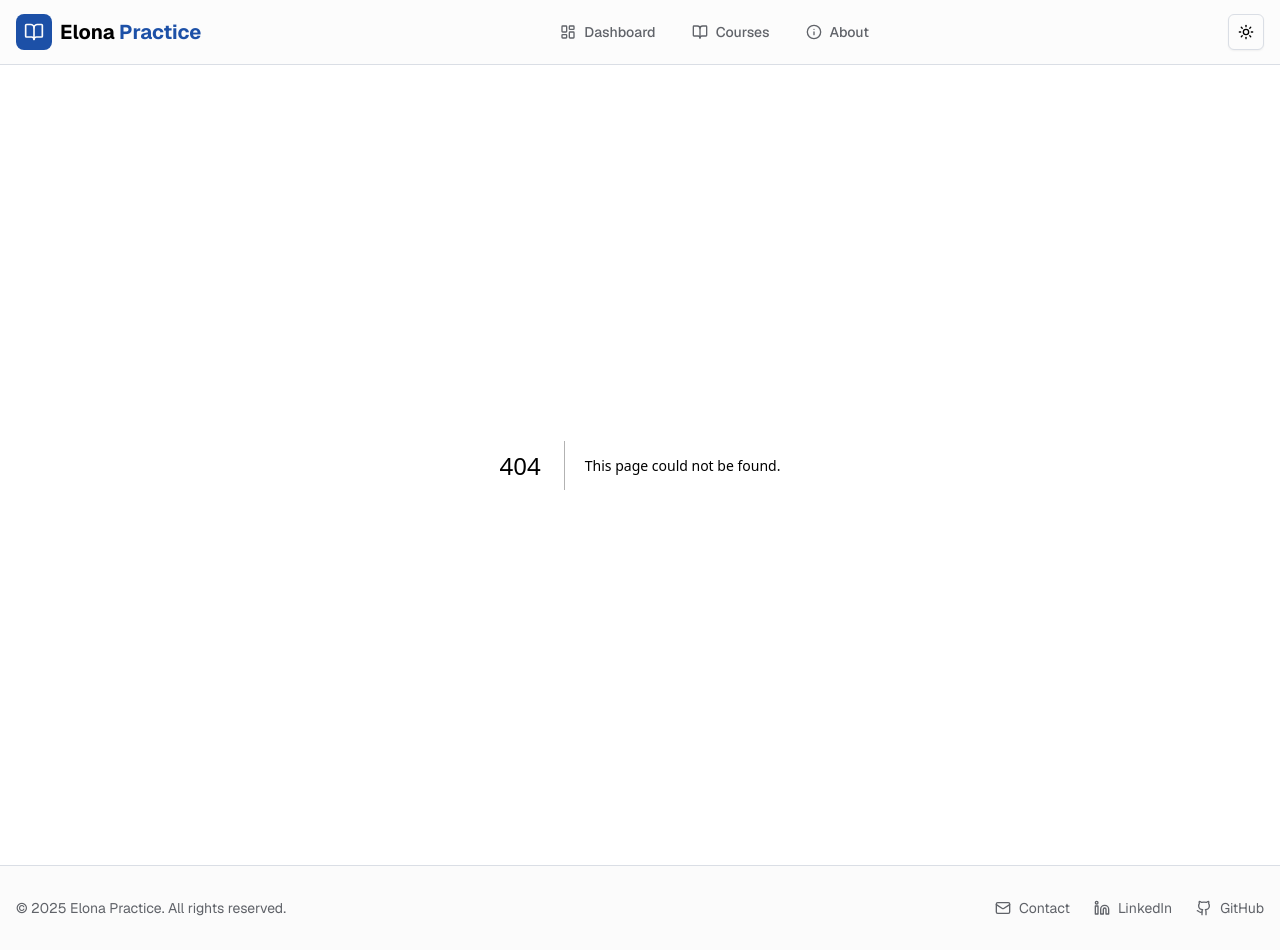
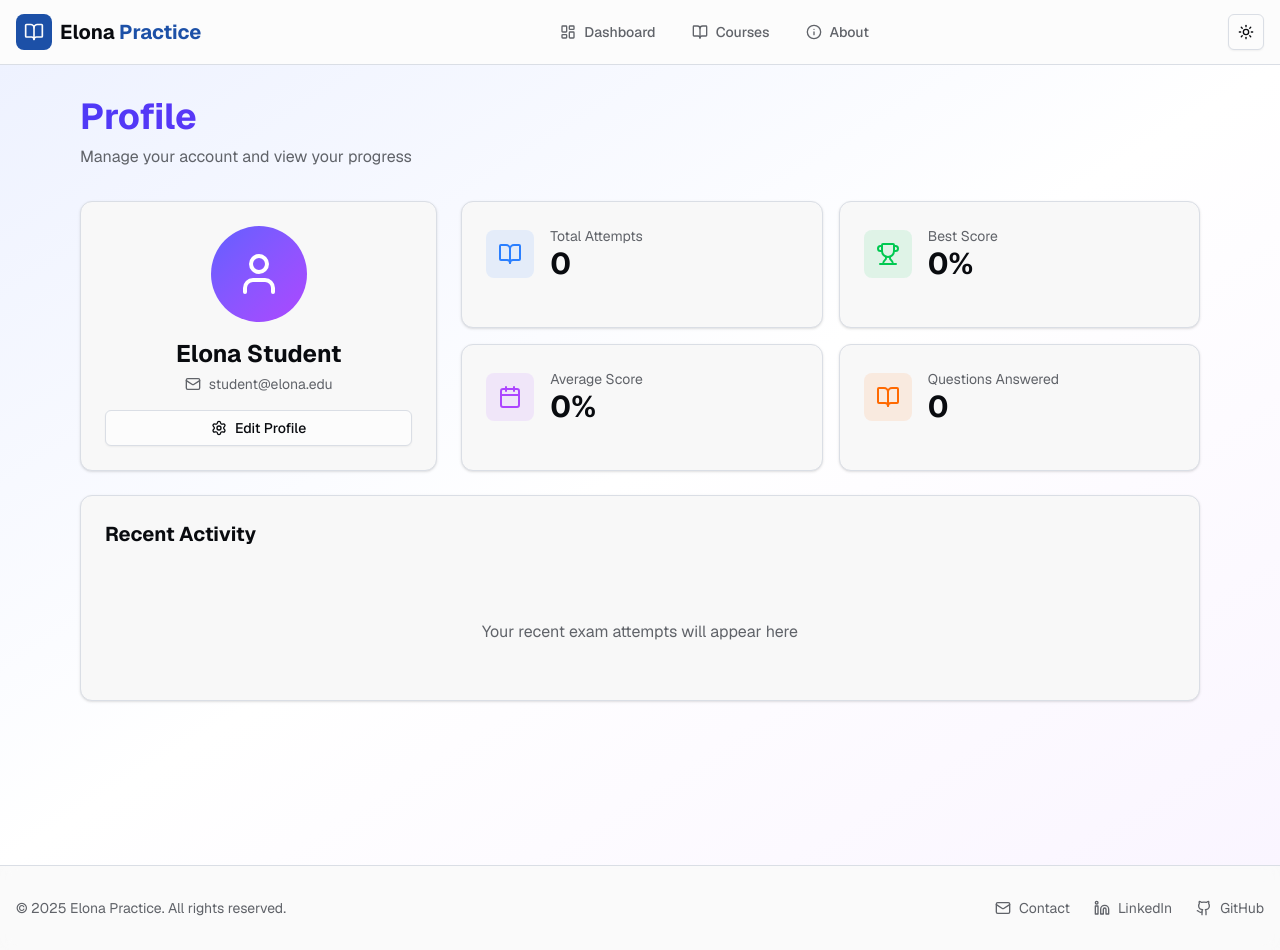
Before and after one commit to LeulTew/ElonaPractice, a Next.js app: page /profile in a window 1280 px wide. Before the commit this address had no page. Built offline with nearby package versions, Linux system fonts and the light colour scheme; no server answers; the database is empty.

Commit message:
feat: Add profile page with user statistics and enhance AI help button with copy feedback and improved prompt generation.

```diff
--- a/app/exam/[examId]/components/question-sidebar.tsx
+++ b/app/exam/[examId]/components/question-sidebar.tsx
@@ -20,6 +20,7 @@ interface QuestionSidebarProps {
   markedQuestions: string[]
   onSelectQuestion: (index: number) => void
   isOpen: boolean
+  onClose?: () => void
 }
 
 export function QuestionSidebar({
@@ -28,7 +29,8 @@ export function QuestionSidebar({
   answers,
   markedQuestions,
   onSelectQuestion,
-  isOpen
+  isOpen,
+  onClose
 }: QuestionSidebarProps) {
   // Group questions by type
   const groupedQuestions = questions.reduce((acc, question, index) => {
@@ -53,7 +55,20 @@ export function QuestionSidebar({
       className="fixed md:relative z-40 h-[calc(100vh-4rem)] border-r border-border bg-card overflow-hidden flex flex-col"
     >
       <div className="p-4 border-b border-border">
-        <h3 className="font-semibold text-lg">Question Navigator</h3>
+        <div className="flex items-center justify-between">
+          <h3 className="font-semibold text-lg">Question Navigator</h3>
+          {onClose && (
+            <button
+              onClick={onClose}
+              className="md:hidden p-1 hover:bg-muted rounded-full transition-colors"
+              aria-label="Close sidebar"
+            >
+              <svg className="w-5 h-5" fill="none" stroke="currentColor" viewBox="0 0 24 24">
+                <path strokeLinecap="round" strokeLinejoin="round" strokeWidth={2} d="M6 18L18 6M6 6l12 12" />
+              </svg>
+            </button>
+          )}
+        </div>
         <div className="flex gap-4 mt-4 text-xs text-muted-foreground">
           <div className="flex items-center gap-1">
             <div className="w-2 h-2 rounded-full bg-primary" />
--- a/app/exam/[examId]/page.tsx
+++ b/app/exam/[examId]/page.tsx
@@ -80,7 +80,6 @@ export default function ExamPage() {
   const [showExitWarning, setShowExitWarning] = useState(false)
   const [showAIResponse, setShowAIResponse] = useState(false)
   const [aiResponse, setAiResponse] = useState('')
-  const [isAiLoading, setIsAiLoading] = useState(false)
   const [copied, setCopied] = useState(false)
 
   // Navigation Guard
@@ -290,6 +289,14 @@ export default function ExamPage() {
 
   return (
     <div className="flex h-screen w-full bg-background overflow-hidden">
+      {/* Mobile Backdrop */}
+      {sidebarOpen && (
+        <div
+          className="fixed inset-0 bg-black/50 z-30 md:hidden"
+          onClick={() => setSidebarOpen(false)}
+        />
+      )}
+
       {/* Sidebar */}
       <QuestionSidebar
         questions={questions}
@@ -298,6 +305,7 @@ export default function ExamPage() {
         markedQuestions={markedQuestions}
         onSelectQuestion={setCurrentQuestionIndex}
         isOpen={sidebarOpen}
+        onClose={() => setSidebarOpen(false)}
       />
 
       {/* Main Content Wrapper */}
@@ -536,22 +544,35 @@ export default function ExamPage() {
 
 
                     {/* Short Answer / Case Study / Identify Error */}
-                    {['SHORT_ANSWER', 'CASE_STUDY', 'IDENTIFY_ERROR'].includes(currentQuestion.question_type) && (
-                      <div className="relative">
+                    {(() => {
+                      const type = currentQuestion.question_type?.trim().toUpperCase()
+                      // Explicitly check for text-based types OR fallback if not handled by others
+                      const isTextQuestion = ['SHORT_ANSWER', 'CASE_STUDY', 'IDENTIFY_ERROR'].includes(type) ||
+                                           !['MCQ', 'MULTI_SELECT', 'TRUE_FALSE', 'MATCHING', 'ORDER_SEQUENCE'].includes(type)
+
+                      if (isTextQuestion) {
+                        console.log('Rendering Text Input for type:', type)
+                      }
+                      return isTextQuestion
+                    })() && (
+                      <div className="relative space-y-3">
+                        <label className="block text-sm font-medium text-foreground">
+                          Your Answer:
+                        </label>
                         <Textarea
-                          placeholder="Type your explanation here..."
+                          placeholder="Type your detailed explanation or answer here..."
                           value={answers[currentQuestion.id] || ''}
                           onChange={(e) => handleAnswer(e.target.value)}
                           disabled={showAnswer}
                           className={cn(
-                            "min-h-[120px]",
-                            showAnswer && "border-primary"
+                            "min-h-[200px] text-base",
+                            showAnswer && "border-primary bg-muted/50"
                           )}
                         />
                         {showAnswer && (
-                          <div className="mt-4 p-4 bg-secondary/50 rounded-lg border border-border">
-                            <p className="text-sm font-medium mb-1 text-primary">Sample Answer / Key Points:</p>
-                            <p className="text-sm text-muted-foreground">{currentQuestion.correct_answer || "No answer key available."}</p>
+                          <div className="mt-4 p-4 bg-green-50 dark:bg-green-900/20 rounded-lg border-2 border-green-500/50">
+                            <p className="text-sm font-bold mb-2 text-green-900 dark:text-green-100">Sample Answer / Key Points:</p>
+                            <p className="text-sm text-green-800 dark:text-green-200 whitespace-pre-wrap">{currentQuestion.correct_answer || "No answer key available."}</p>
                           </div>
                         )}
                       </div>
@@ -625,7 +646,7 @@ export default function ExamPage() {
         </main>
 
         {/* Sticky Bottom Navigation - Fixed Height */}
-        <footer className="h-20 shrink-0 border-t border-border bg-card flex items-center justify-between px-4 md:px-12 z-20 w-full">
+        <footer className="h-20 shrink-0 border-t border-border bg-card flex items-center justify-between px-4 md:px-12 z-20 w-full mb-16 md:mb-0">
           <Button
             variant="outline"
             onClick={() => setCurrentQuestionIndex(prev => Math.max(0, prev - 1))}
@@ -745,7 +766,7 @@ export default function ExamPage() {
                       </Button>
                     </div>
 
-                    {isAiLoading ? (
+                    {false ? (
                       <div className="flex flex-col items-center py-8 gap-4">
                         <div className="h-8 w-8 animate-spin rounded-full border-4 border-indigo-500 border-t-transparent" />
                         <p className="text-sm text-muted-foreground animate-pulse">Analyzing question...</p>
--- /dev/null
+++ b/app/profile/page.tsx
@@ -0,0 +1,141 @@
+"use client"
+
+import { useState, useEffect } from "react"
+import { User, Mail, BookOpen, Trophy, Calendar, Settings } from "lucide-react"
+import { Card } from "@/components/ui/card"
+import { Button } from "@/components/ui/button"
+import { supabase } from "@/lib/supabase"
+
+export default function ProfilePage() {
+  const [stats, setStats] = useState({
+    totalAttempts: 0,
+    averageScore: 0,
+    bestScore: 0,
+    totalQuestions: 0
+  })
+
+  useEffect(() => {
+    async function loadStats() {
+      try {
+        const { data: attempts } = await supabase
+          .from('exam_attempts')
+          .select('score, total_questions')
+          .order('created_at', { ascending: false })
+
+        if (attempts && attempts.length > 0) {
+          const totalAttempts = attempts.length
+          const avgScore = attempts.reduce((sum, a) => sum + (a.score || 0), 0) / totalAttempts
+          const bestScore = Math.max(...attempts.map(a => a.score || 0))
+          const totalQuestions = attempts.reduce((sum, a) => sum + (a.total_questions || 0), 0)
+
+          setStats({
+            totalAttempts,
+            averageScore: Math.round(avgScore),
+            bestScore,
+            totalQuestions
+          })
+        }
+      } catch (error) {
+        console.error('Error fetching stats:', error)
+      }
+    }
+    loadStats()
+  }, [])
+
+  return (
+    <div className="min-h-screen bg-gradient-to-br from-indigo-50 via-white to-purple-50 dark:from-gray-900 dark:via-gray-800 dark:to-gray-900">
+      <div className="container mx-auto px-4 py-8 max-w-6xl">
+        {/* Header */}
+        <div className="mb-8">
+          <h1 className="text-4xl font-bold bg-gradient-to-r from-indigo-600 to-purple-600 bg-clip-text text-transparent">
+            Profile
+          </h1>
+          <p className="text-muted-foreground mt-2">Manage your account and view your progress</p>
+        </div>
+
+        <div className="grid grid-cols-1 lg:grid-cols-3 gap-6">
+          {/* Profile Card */}
+          <Card className="lg:col-span-1 p-6">
+            <div className="flex flex-col items-center text-center space-y-4">
+              <div className="w-24 h-24 rounded-full bg-gradient-to-br from-indigo-500 to-purple-500 flex items-center justify-center">
+                <User className="w-12 h-12 text-white" />
+              </div>
+              <div>
+                <h2 className="text-2xl font-bold">Elona Student</h2>
+                <p className="text-sm text-muted-foreground flex items-center justify-center gap-2 mt-1">
+                  <Mail className="w-4 h-4" />
+                  student@elona.edu
+                </p>
+              </div>
+              <Button variant="outline" className="w-full gap-2">
+                <Settings className="w-4 h-4" />
+                Edit Profile
+              </Button>
+            </div>
+          </Card>
+
+          {/* Stats Grid */}
+          <div className="lg:col-span-2 grid grid-cols-1 sm:grid-cols-2 gap-4">
+            <Card className="p-6 hover:shadow-lg transition-shadow">
+              <div className="flex items-center gap-4">
+                <div className="p-3 rounded-lg bg-blue-500/10">
+                  <BookOpen className="w-6 h-6 text-blue-500" />
+                </div>
+                <div>
+                  <p className="text-sm text-muted-foreground">Total Attempts</p>
+                  <p className="text-3xl font-bold">{stats.totalAttempts}</p>
+                </div>
+              </div>
+            </Card>
+
+            <Card className="p-6 hover:shadow-lg transition-shadow">
+              <div className="flex items-center gap-4">
+                <div className="p-3 rounded-lg bg-green-500/10">
+                  <Trophy className="w-6 h-6 text-green-500" />
+                </div>
+                <div>
+                  <p className="text-sm text-muted-foreground">Best Score</p>
+                  <p className="text-3xl font-bold">{stats.bestScore}%</p>
+                </div>
+              </div>
+            </Card>
+
+            <Card className="p-6 hover:shadow-lg transition-shadow">
+              <div className="flex items-center gap-4">
+                <div className="p-3 rounded-lg bg-purple-500/10">
+                  <Calendar className="w-6 h-6 text-purple-500" />
+                </div>
+                <div>
+                  <p className="text-sm text-muted-foreground">Average Score</p>
+                  <p className="text-3xl font-bold">{stats.averageScore}%</p>
+                </div>
+              </div>
+            </Card>
+
+            <Card className="p-6 hover:shadow-lg transition-shadow">
+              <div className="flex items-center gap-4">
+                <div className="p-3 rounded-lg bg-orange-500/10">
+                  <BookOpen className="w-6 h-6 text-orange-500" />
+                </div>
+                <div>
+                  <p className="text-sm text-muted-foreground">Questions Answered</p>
+                  <p className="text-3xl font-bold">{stats.totalQuestions}</p>
+                </div>
+              </div>
+            </Card>
+          </div>
+        </div>
+
+        {/* Recent Activity */}
+        <Card className="mt-6 p-6">
+          <h3 className="text-xl font-bold mb-4">Recent Activity</h3>
+          <div className="space-y-4">
+            <p className="text-muted-foreground text-center py-8">
+              Your recent exam attempts will appear here
+            </p>
+          </div>
+        </Card>
+      </div>
+    </div>
+  )
+}
--- a/components/mobile-nav-wrapper.tsx
+++ b/components/mobile-nav-wrapper.tsx
@@ -31,7 +31,7 @@ export function MobileNavWrapper() {
       id: 'profile',
       icon: <User />,
       label: 'Profile',
-      onClick: () => {} // Placeholder
+      onClick: () => router.push('/profile')
     },
   ]
 
@@ -39,6 +39,7 @@ export function MobileNavWrapper() {
     if (pathname === '/dashboard') return 0
     if (pathname === '/courses') return 1
     if (pathname === '/about') return 2
+    if (pathname === '/profile') return 3
     return -1
   })()
 
--- a/components/ui/ai-help-button.tsx
+++ b/components/ui/ai-help-button.tsx
@@ -2,7 +2,7 @@
 
 import { useState } from "react"
 import { Button } from "@/components/ui/button"
-import { Bot, Loader2, Copy, ExternalLink, Sparkles } from "lucide-react"
+import { Bot, Loader2, Copy, ExternalLink, Sparkles, Check } from "lucide-react"
 import { Modal } from "@/components/ui/modal"
 
 interface AIHelpButtonProps {
@@ -25,6 +25,7 @@ export function AIHelpButton({
   const [isOpen, setIsOpen] = useState(false)
   const [loading, setLoading] = useState(false)
   const [aiResponse, setAiResponse] = useState<string | null>(null)
+  const [copySuccess, setCopySuccess] = useState(false)
 
   const generatePrompt = () => {
     let prompt = `Can you help me with this chemistry question?\n\nQuestion: ${questionText}`
@@ -32,10 +33,12 @@ export function AIHelpButton({
       prompt += `\nOptions: ${options.join(', ')}`
     }
     if (imageUrl) {
-      prompt += `\n[Image: ${imageUrl}]`
+      // Note: Image URL included for reference
+      prompt += `\n\n[Note: This question includes a diagram/image. Please visit the original question to view it, or I can describe it if needed.]`
+      prompt += `\nImage URL: ${imageUrl}`
     }
     if (userAnswer) {
-      prompt += `\nMy Answer: ${JSON.stringify(userAnswer)}`
+      prompt += `\n\nMy Answer: ${JSON.stringify(userAnswer)}`
     }
     return prompt
   }
@@ -72,19 +75,40 @@ export function AIHelpButton({
   }
 
   const copyPrompt = async () => {
-    await navigator.clipboard.writeText(generatePrompt())
+    try {
+      const prompt = generatePrompt()
+      await navigator.clipboard.writeText(prompt)
+      setCopySuccess(true)
+      setTimeout(() => setCopySuccess(false), 2000)
+    } catch (err) {
+      console.error('Failed to copy:', err)
+      alert('Failed to copy to clipboard. Please try again.')
+    }
   }
 
   const openExternalAI = async (url: string, useQueryParam = false) => {
+    try {
       const prompt = generatePrompt()
+
+      // Copy to clipboard first
+      try {
         await navigator.clipboard.writeText(prompt)
+        setCopySuccess(true)
+        setTimeout(() => setCopySuccess(false), 2000)
+      } catch (clipErr) {
+        console.warn('Clipboard copy failed:', clipErr)
+      }
 
+      // Then open URL
       let finalUrl = url
       if (useQueryParam) {
         finalUrl = `${url}?q=${encodeURIComponent(prompt)}`
       }
 
       window.open(finalUrl, "_blank")
+    } catch (err) {
+      console.error('Failed to open external AI:', err)
+    }
   }
 
   return (
@@ -132,7 +156,7 @@ export function AIHelpButton({
               <Button
                 variant="outline"
                 className="justify-start gap-2"
-                onClick={() => openExternalAI("https://x.com/i/grok")}
+                onClick={() => openExternalAI("https://grok.com/")}
               >
                 <ExternalLink className="w-4 h-4" />
                 Grok
@@ -150,8 +174,8 @@ export function AIHelpButton({
                 className="justify-start gap-2"
                 onClick={copyPrompt}
               >
-                <Copy className="w-4 h-4" />
-                Copy Prompt Only
+                {copySuccess ? <Check className="w-4 h-4 text-green-500" /> : <Copy className="w-4 h-4" />}
+                {copySuccess ? 'Copied!' : 'Copy Prompt Only'}
               </Button>
             </div>
           </div>
--- a/scripts/check-question-metadata.ts
+++ b/scripts/check-question-metadata.ts
@@ -23,7 +23,6 @@ async function checkMetadata() {
   if (questions && questions.length > 0) {
     console.log(`Found ${questions.length} questions with images:`);
     questions.forEach(q => {
-      const url = q.metadata.image_url;
       console.log(`[${q.exam_id}] Q${q.order_index + 1} (${q.question_type}): ${q.metadata?.image_url ? q.metadata.image_url.split('/').pop() : 'No Image'}`);
     if (q.question_type === 'CASE_STUDY' || q.question_type === 'IDENTIFY_ERROR') {
       console.log(`   Answer: ${q.correct_answer ? 'Present' : 'MISSING'}`);
--- a/scripts/seed-questions.ts
+++ b/scripts/seed-questions.ts
@@ -65,7 +65,7 @@ async function seedQuestions() {
         ...((q as any).metadata || {}),
         image_url: q.image || null,
         // eslint-disable-next-line @typescript-eslint/no-explicit-any
-        hint: (q as any).hint || (q.explanation ? `Hint: ${q.explanation.split('.')[0]}.` : "Review the key concepts related to this topic."),
+        hint: (q as any).hint || generateSubtleHint(q.content, q.type),
         original_type: isOrderSequence ? 'ORDER_SEQUENCE' : undefined
       };
 
@@ -100,4 +100,29 @@ async function seedQuestions() {
   console.log('\n✅ Question seeding complete!');
 }
 
+function generateSubtleHint(content: string, type: string): string {
+  const lowerContent = content.toLowerCase();
+
+  if (lowerContent.includes('chiral') || lowerContent.includes('enantiomer') || lowerContent.includes('stereocenter')) {
+    return "Consider the spatial arrangement of atoms and symmetry.";
+  }
+  if (lowerContent.includes('mechanism') || lowerContent.includes('reaction')) {
+    return "Focus on the movement of electrons and the stability of intermediates.";
+  }
+  if (lowerContent.includes('acid') || lowerContent.includes('base') || lowerContent.includes('pka')) {
+    return "Recall the definitions of acids/bases and factors affecting their strength.";
+  }
+  if (lowerContent.includes('nmr') || lowerContent.includes('spectroscopy') || lowerContent.includes('ir')) {
+    return "Think about the specific signals or peaks associated with functional groups.";
+  }
+  if (lowerContent.includes('isomer')) {
+    return "Review the different types of isomerism (structural, geometric, optical).";
+  }
+  if (type === 'CALCULATION' || type === 'CASE_STUDY') {
+    return "Break down the problem into smaller steps and identify the key variables.";
+  }
+
+  return "Review the key concepts and definitions related to this topic.";
+}
+
 seedQuestions().catch(console.error);
--- a/scripts/setup-bucket.ts
+++ b/scripts/setup-bucket.ts
@@ -25,7 +25,7 @@ async function setupBucket() {
     await supabase.storage.updateBucket('course-images', { public: true });
   } else {
     console.log('Bucket course-images does not exist. Creating...');
-    const { data, error: createError } = await supabase.storage.createBucket('course-images', {
+    const { error: createError } = await supabase.storage.createBucket('course-images', {
       public: true,
       fileSizeLimit: 10485760, // 10MB
       allowedMimeTypes: ['image/png', 'image/jpeg', 'image/svg+xml']
```
Lines whose indentation alone changed are shown as unchanged.
